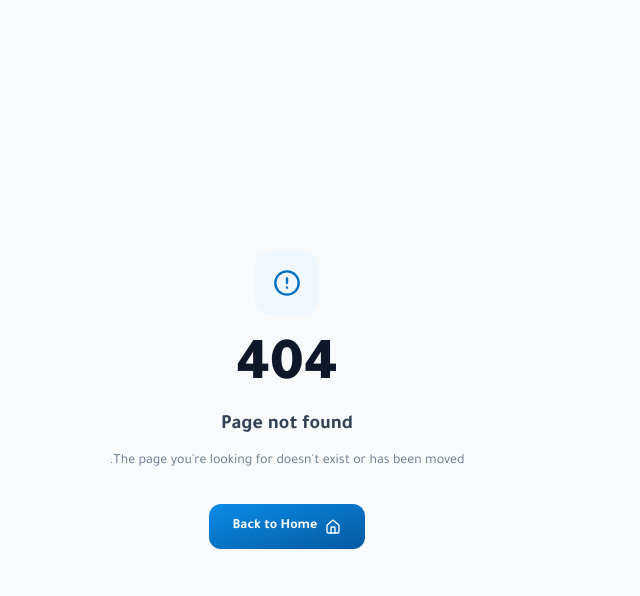
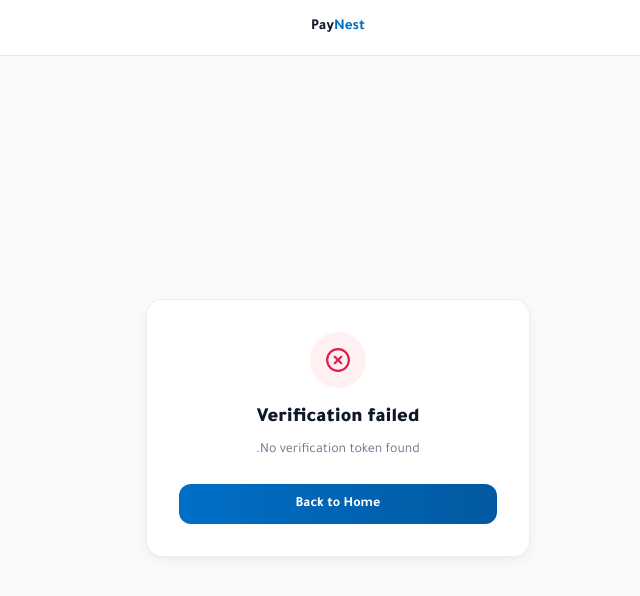
Before and after one commit to Husamalj/paynest, a Next.js app: page /verify-email in a window 1280 px wide. Before the commit this address had no page. Shown: the top 596 px of the page, without its empty margins (422-1062 px from the left). Built offline with nearby package versions, Linux system fonts and the light colour scheme.

Commit message:
feat: add verify-email page

```diff
--- /dev/null
+++ b/app/(auth)/verify-email/page.tsx
@@ -0,0 +1,96 @@
+"use client";
+
+import { useEffect, useState } from "react";
+import { useRouter, useSearchParams } from "next/navigation";
+import { CheckCircle2, XCircle, Loader2 } from "lucide-react";
+import api from "@/lib/api";
+
+export default function VerifyEmailPage() {
+  const router = useRouter();
+  const searchParams = useSearchParams();
+  const token = searchParams.get("token") || "";
+
+  const [status, setStatus] = useState<"loading" | "success" | "error">(
+    "loading"
+  );
+  const [errorMsg, setErrorMsg] = useState("");
+
+  useEffect(() => {
+    if (!token) {
+      setStatus("error");
+      setErrorMsg("No verification token found.");
+      return;
+    }
+    api
+      .get(`/auth/verify-email?token=${token}`)
+      .then(() => setStatus("success"))
+      .catch((err: any) => {
+        setStatus("error");
+        setErrorMsg(
+          err.response?.data?.error || "Invalid or expired verification link."
+        );
+      });
+  }, [token]);
+
+  return (
+    <div className="relative min-h-screen flex flex-col bg-slate-50">
+      <header className="relative bg-white border-b border-slate-200 px-6 h-14 flex items-center justify-center">
+        <button
+          onClick={() => router.push("/")}
+          className="font-bold text-slate-900 text-[15px] hover:opacity-70 transition-opacity"
+        >
+          Pay<span className="text-brand-600">Nest</span>
+        </button>
+      </header>
+
+      <main className="flex-1 flex items-center justify-center px-4 py-12">
+        <div className="bg-white rounded-2xl shadow-elevated border border-slate-200/70 p-8 w-full max-w-sm text-center">
+          {status === "loading" && (
+            <>
+              <Loader2 size={32} className="animate-spin text-brand-600 mx-auto mb-4" />
+              <h2 className="text-xl font-bold text-slate-900">
+                Verifying your email…
+              </h2>
+            </>
+          )}
+          {status === "success" && (
+            <>
+              <div className="w-14 h-14 rounded-full bg-emerald-50 text-emerald-600 flex items-center justify-center mx-auto mb-4">
+                <CheckCircle2 size={26} />
+              </div>
+              <h2 className="text-xl font-black text-slate-900 mb-2">
+                Email verified!
+              </h2>
+              <p className="text-sm text-slate-500 mb-6">
+                Your email has been verified. You can now log in to PayNest.
+              </p>
+              <button
+                onClick={() => router.push("/login")}
+                className="w-full bg-gradient-to-r from-brand-600 to-brand-700 text-white font-semibold py-2.5 px-4 rounded-xl transition-all text-sm"
+              >
+                Go to Login
+              </button>
+            </>
+          )}
+          {status === "error" && (
+            <>
+              <div className="w-14 h-14 rounded-full bg-rose-50 text-rose-600 flex items-center justify-center mx-auto mb-4">
+                <XCircle size={26} />
+              </div>
+              <h2 className="text-xl font-black text-slate-900 mb-2">
+                Verification failed
+              </h2>
+              <p className="text-sm text-slate-500 mb-6">{errorMsg}</p>
+              <button
+                onClick={() => router.push("/")}
+                className="w-full bg-gradient-to-r from-brand-600 to-brand-700 text-white font-semibold py-2.5 px-4 rounded-xl transition-all text-sm"
+              >
+                Back to Home
+              </button>
+            </>
+          )}
+        </div>
+      </main>
+    </div>
+  );
+}
```
